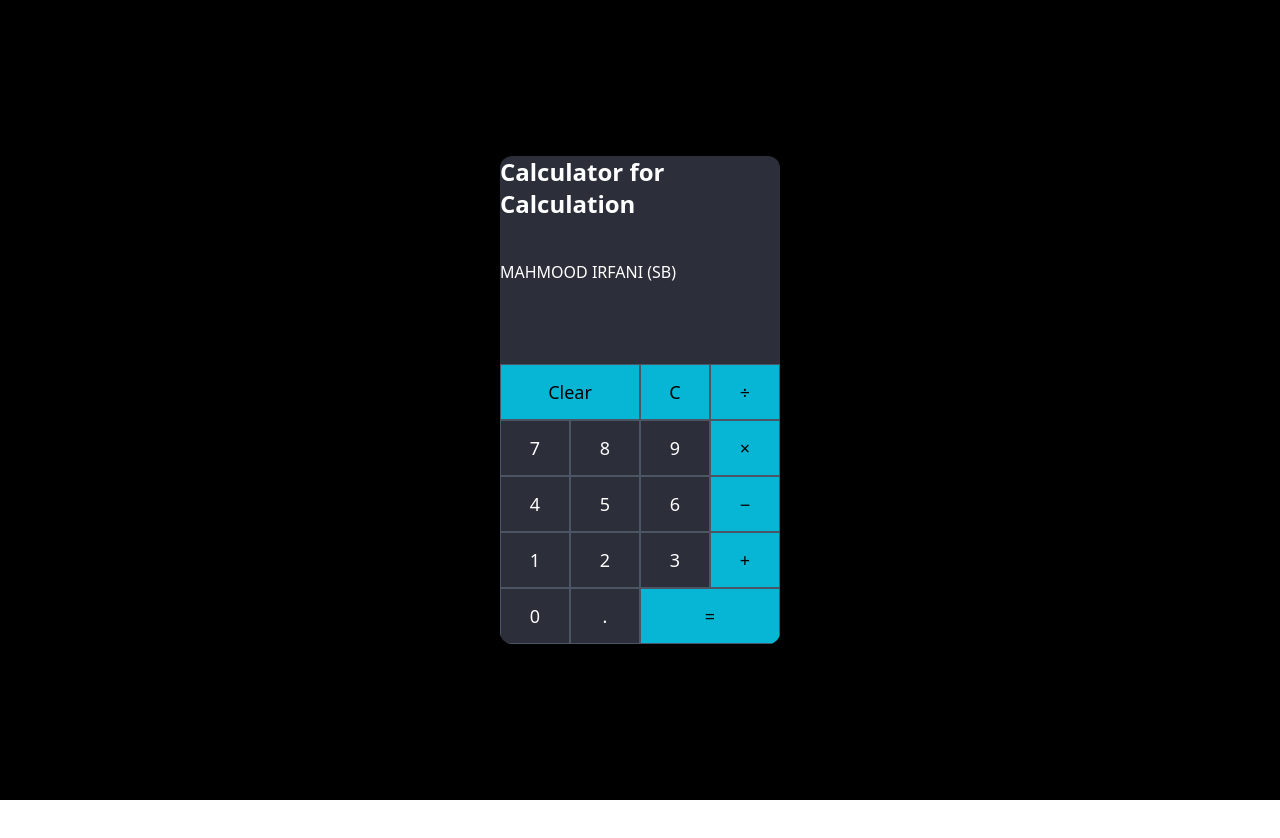
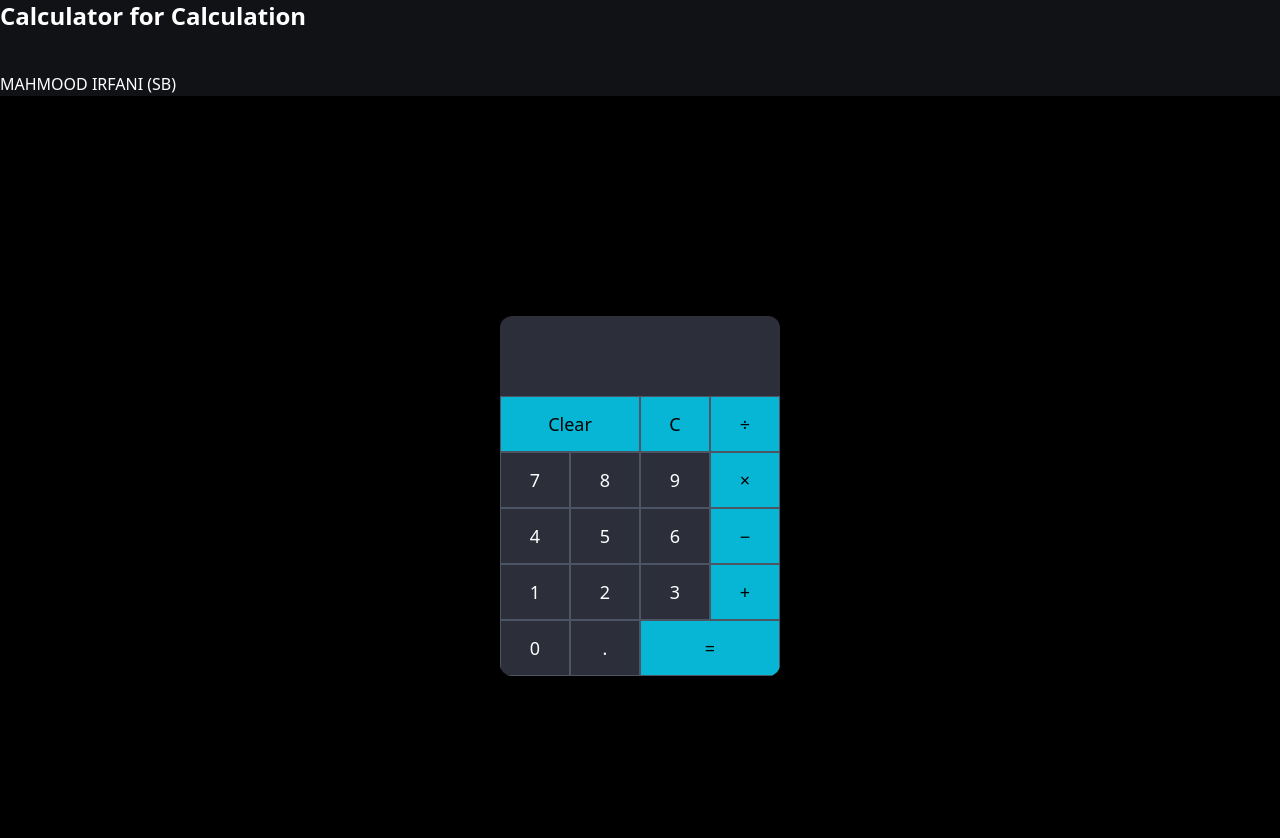
Before and after one commit to MAHMOOD-IRFANI/Calculator-Project-in-React, a React (Vite) app: page / in a window 1280 px wide. Shown: the top 838 px of the page. Before the commit the page ends 800 px from the top, so only its background shows below. Built offline with nearby package versions, Linux system fonts and the light colour scheme.

Commit message:
refactor: clean up layout and remove duplicate header in Calculator component

```diff
--- a/src/App.jsx
+++ b/src/App.jsx
@@ -16,21 +16,20 @@ import Calculator from "./Components/Calculator/Calculator";
 
 function App() {
   return (
-    <div className='bg-[#101216] h-[100vh]'>
-
-
+    <div className="bg-[#101216] h-[100vh]">
+      <h1 className="text-white text-2xl font-bold mb-4">
+        Calculator for Calculation
+      </h1>
+      <br />
+      <p className="text-white">MAHMOOD IRFANI (SB)</p>
       <Calculator />
-{/*
+      {/*
 
       <Navbar >
 
       </Navbar> */}
 
-
       {/* <Rendering /> */}
-
-
-
 
       {/* <Home /> */}
       {/* <Navbar />
--- a/src/Components/Calculator/Calculator.jsx
+++ b/src/Components/Calculator/Calculator.jsx
@@ -68,11 +68,7 @@ export default function Calculator() {
   return (
     <div className="min-h-screen flex items-center justify-center bg-black">
       <div className="bg-[#2c2f3a] w-[280px] rounded-xl shadow-lg overflow-hidden ">
-        <h1 className="text-white text-2xl font-bold mb-4">
-          Calculator for Calculation
-        </h1>
-        <br />
-        <p className="text-white">MAHMOOD IRFANI (SB)</p>
+
         {/* Display */}
         <div className=" [direction:rtl] text-right [unicode-bidi:plaintext] bg-[#2c2f3a]  h-[80px] flex items-center text-white text-2xl mx-4 overflow-x-hidden">
           {result}
```
